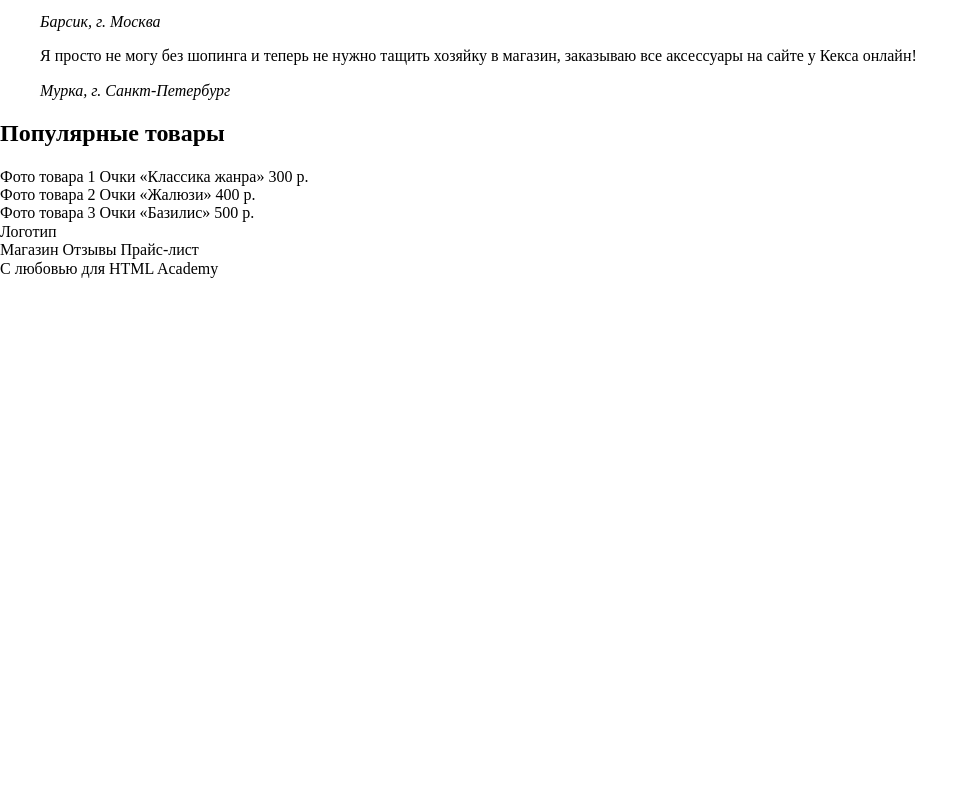
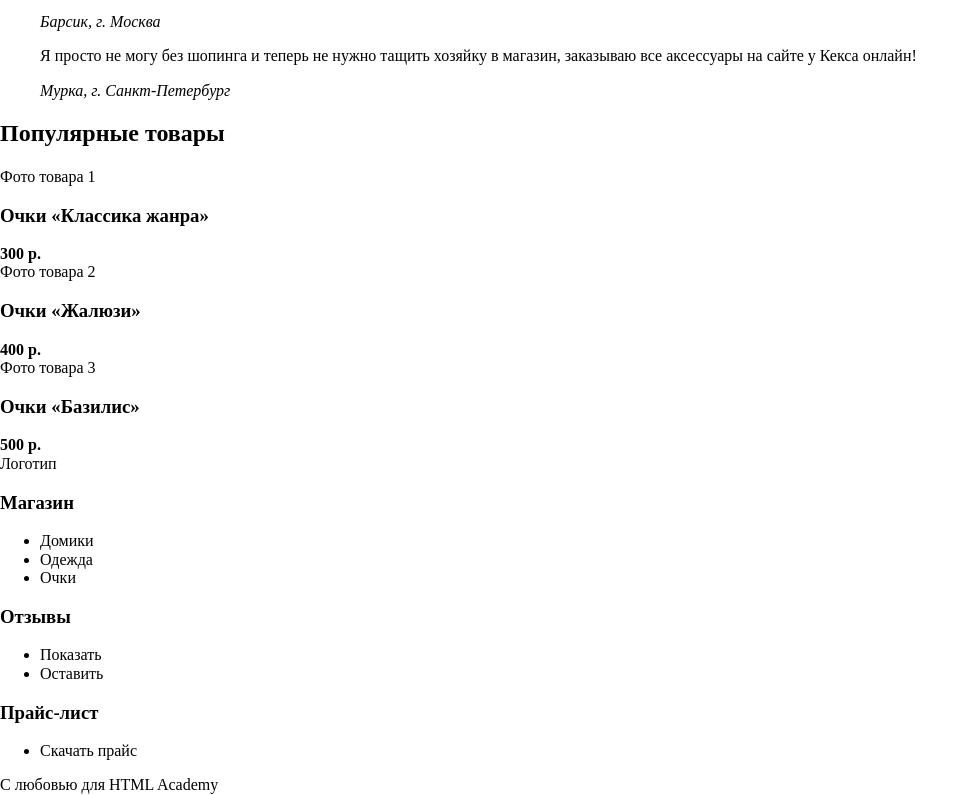
Before and after one commit to Antasnasia/Keksshop, a plain HTML site: page index.html in a window 1280 px wide. Shown: the part 751-1546 px from the top of the page, without its empty margins (0-978 px from the left). Before the commit the page ends 1029 px from the top, so only its background shows below. Drawn offline with Linux system fonts and the light colour scheme.

Commit message:
layout footer

```diff
--- a/index.html
+++ b/index.html
@@ -89,22 +89,58 @@
     <h2> Популярные товары</h2>
     <div class="popular-items">
       <div class="catalog-item"> Фото товара 1
-        Очки «Классика жанра»
-        300 р.</div>
+        <h3>Очки «Классика жанра»</h3>
+        <b>300 р.</b></div>
       <div class="catalog-item"> Фото товара 2
-        Очки «Жалюзи»
-        400 р.</div>
+        <h3>
+          Очки «Жалюзи»
+        </h3>
+        <b>400 р.</b></div>
       <div class="catalog-item"> Фото товара 3
-        Очки «Базилис»
-        500 р.</div>
+        <h3>
+          Очки «Базилис»
+        </h3>
+        <b>500 р.</b>
+      </div>
 
     </div>
   </div>
   <div class="page-footer">
     <div class="footer-top">Логотип</div>
-    <div class="footer-middle"> Магазин
-      Отзывы
-      Прайс-лист</div>
+    <div class="footer-middle">
+      <div class="footer-menu"> <h3>
+        Магазин
+      </h3>
+     <ul>
+       <li>Домики</li>
+       <li>Одежда</li>
+       <li> Очки</li>
+     </ul>
+
+
+
+      </div>
+      <div class="footer-menu"><h3>
+        Отзывы
+      </h3> <ul>
+        <li> Показать</li>
+        <li>Оставить</li>
+      </ul>
+
+      </div>
+      <div class="footer-menu"><h3>
+        Прайс-лист
+      </h3>
+      <ul>
+        <li> Скачать прайс</li>
+      </ul>
+     </div>
+
+
+
+
+
+    </div>
     <div class="footer-bottom">С любовью для HTML Academy</div>
 
 
```
